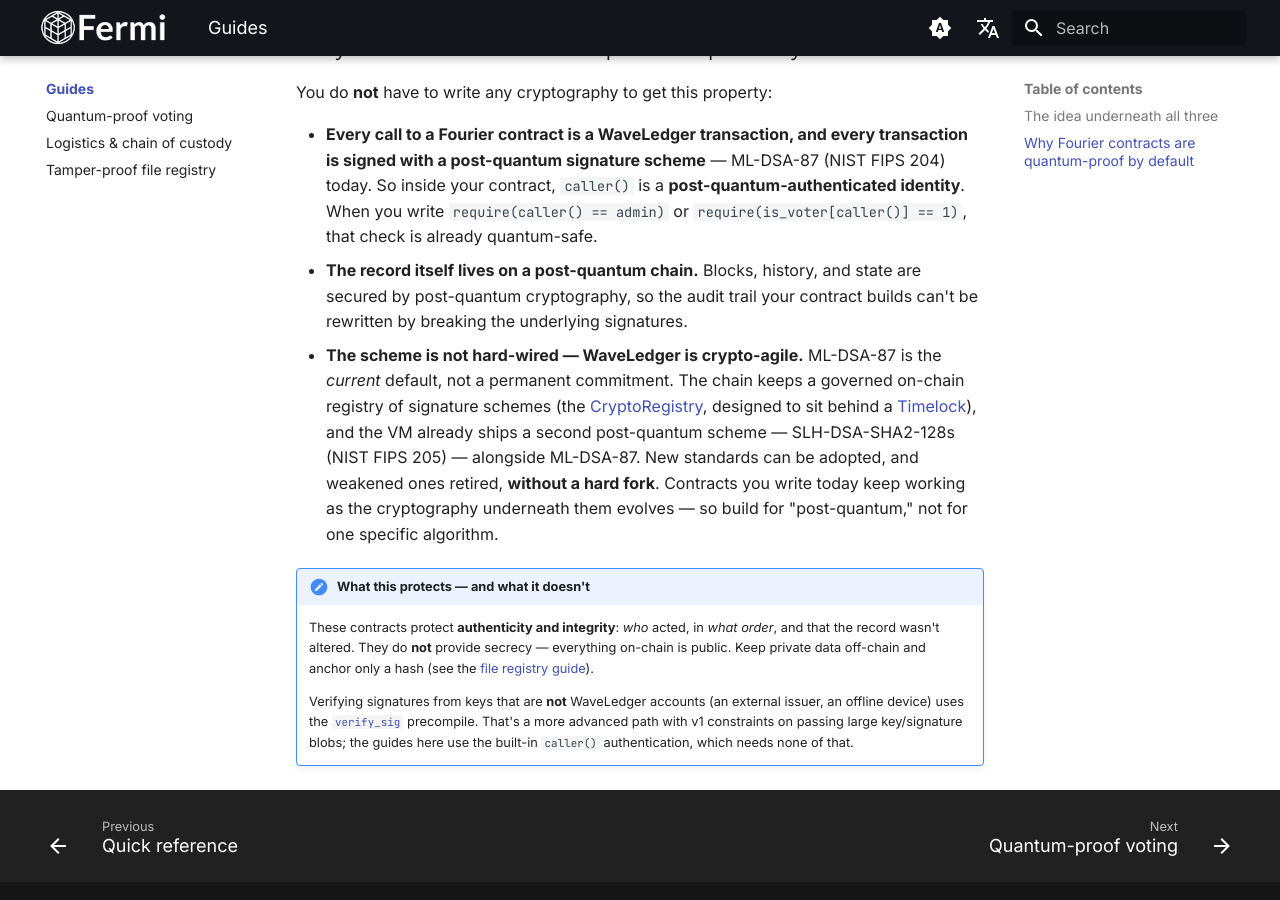
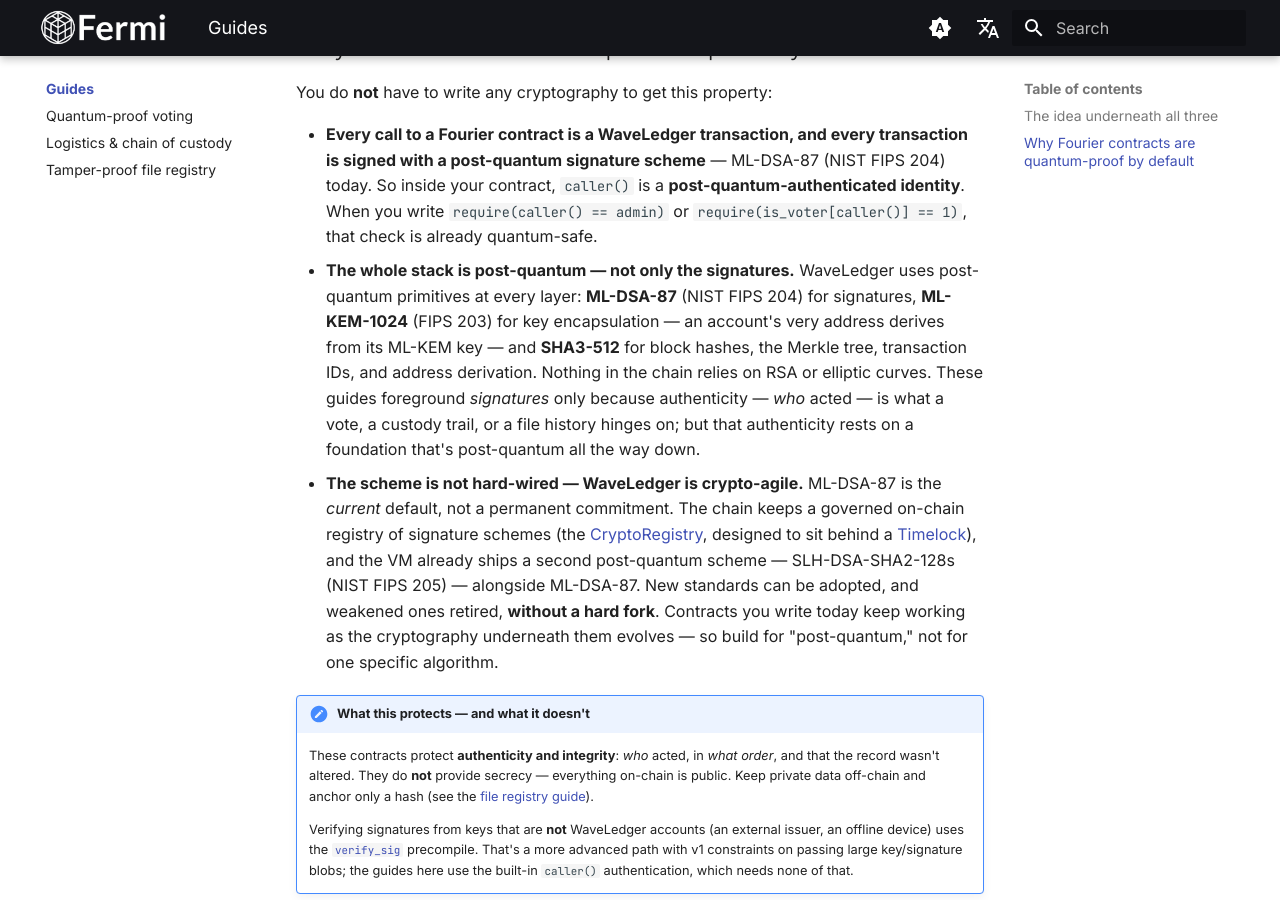
Before and after one commit to DosseyRichards/Fermi-Fourier, an MkDocs documentation site: the page built from docs/guides/index.md, in a window 1280 px wide and 900 px high, scrolled down 1115 px. Built offline with MkDocs 1.6.1 and Material for MkDocs 9.7.7, drawn with Linux system fonts in a browser that asks for light colours; comment, search, counter and statistics services are not loaded.

Commit message:
docs(guides): frame the stack as post-quantum end to end, not just signatures
Broaden the mechanism section to name ML-DSA-87 (FIPS 204), ML-KEM-1024
(FIPS 203, basis of address derivation), and SHA3-512 across hashing —
clarifying that the guides foreground signatures only because
authenticity is what these workflows rely on, on a fully PQC foundation.

```diff
--- a/docs/guides/index.md
+++ b/docs/guides/index.md
@@ -51,10 +51,16 @@ You do **not** have to write any cryptography to get this property:
   is a **post-quantum-authenticated identity**. When you write
   `require(caller() == admin)` or `require(is_voter[caller()] == 1)`,
   that check is already quantum-safe.
-- **The record itself lives on a post-quantum chain.** Blocks, history,
-  and state are secured by post-quantum cryptography, so the audit
-  trail your contract builds can't be rewritten by breaking the
-  underlying signatures.
+- **The whole stack is post-quantum — not only the signatures.**
+  WaveLedger uses post-quantum primitives at every layer: **ML-DSA-87**
+  (NIST FIPS 204) for signatures, **ML-KEM-1024** (FIPS 203) for key
+  encapsulation — an account's very address derives from its ML-KEM key
+  — and **SHA3-512** for block hashes, the Merkle tree, transaction IDs,
+  and address derivation. Nothing in the chain relies on RSA or elliptic
+  curves. These guides foreground *signatures* only because
+  authenticity — *who* acted — is what a vote, a custody trail, or a
+  file history hinges on; but that authenticity rests on a foundation
+  that's post-quantum all the way down.
 - **The scheme is not hard-wired — WaveLedger is crypto-agile.**
   ML-DSA-87 is the *current* default, not a permanent commitment. The
   chain keeps a governed on-chain registry of signature schemes (the
```
